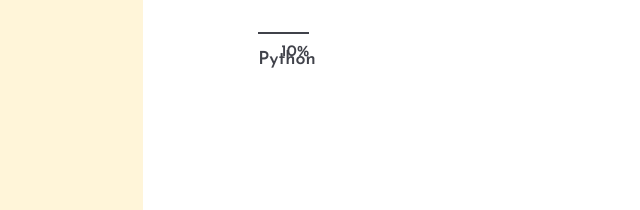
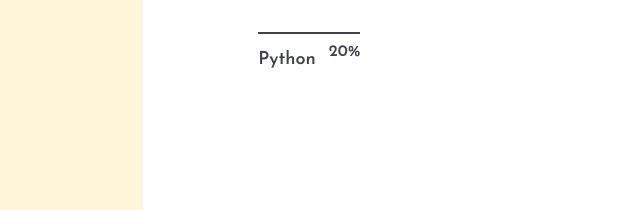
Before and after one commit to hyechiw/hyechiw.github.io, a plain HTML site: page index.html in a window 1280 px wide. Shown: the part 1947-2157 px from the top of the page, 390-1030 px from the left. Drawn offline with Linux system fonts and the light colour scheme.

Commit message:
Update index.html

```diff
--- a/index.html
+++ b/index.html
@@ -152,7 +152,7 @@
 								</div>
 
 								<div class="single-progress-item">
-									<div class="progress-bar-style" data-progress="10"></div>
+									<div class="progress-bar-style" data-progress="20"></div>
 									<p>Python</p>
 								</div>
 							</div>
```
